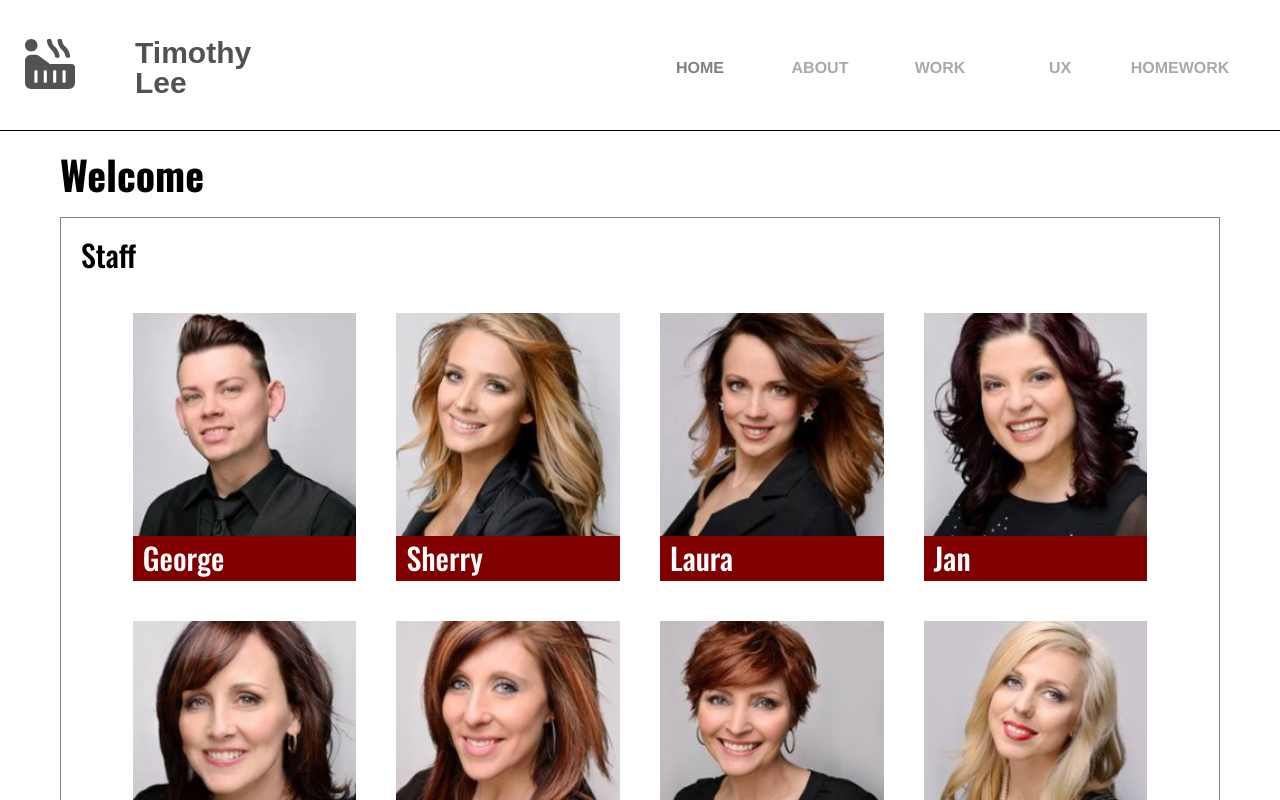
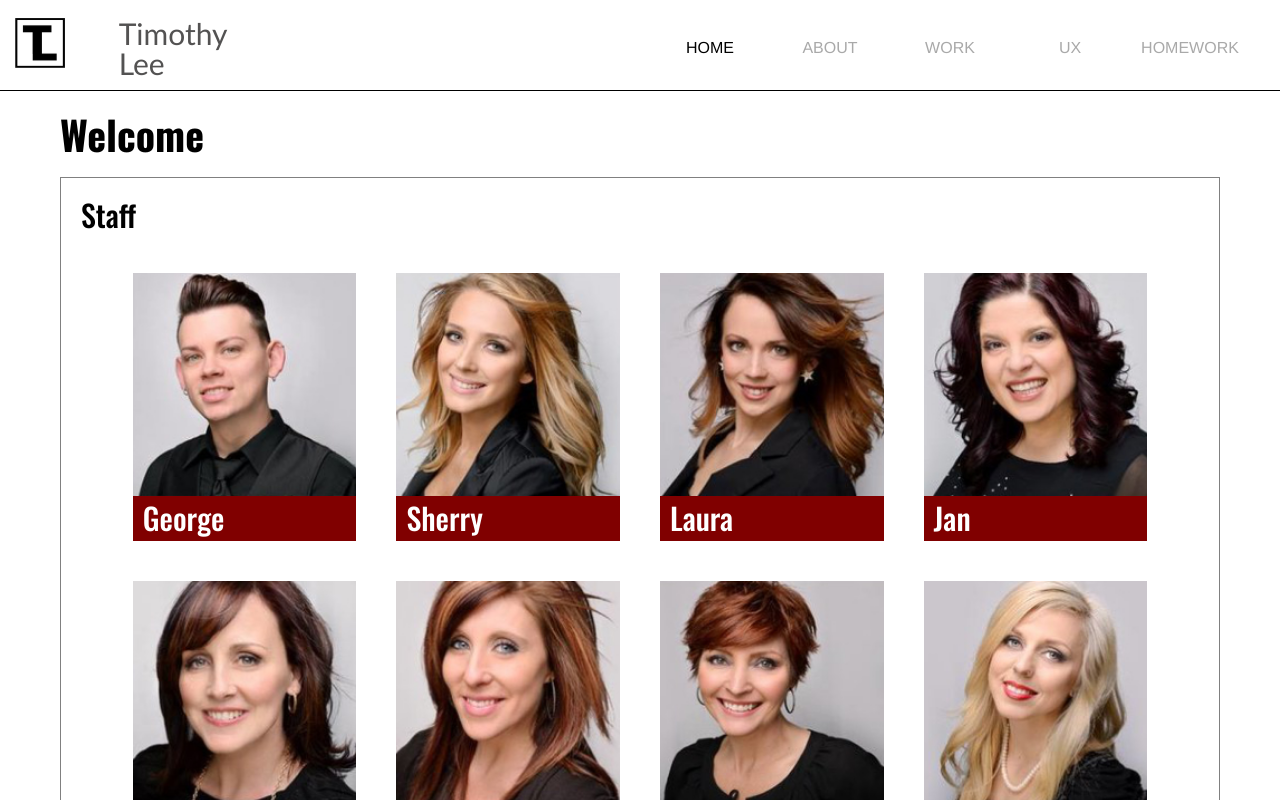
Before and after one commit to mrwasa/Web-1-Lee-Timothy-Final, a React (Create React App) app: page / in a window 1280 px wide. Shown: the top 800 px of the page. Built offline with nearby package versions, Linux system fonts and the light colour scheme.

Commit message:
Change Main Menu Style

```diff
--- a/src/React/Layout/Header/Header.jsx
+++ b/src/React/Layout/Header/Header.jsx
@@ -29,7 +29,7 @@ export default Header;
 
 const HeaderStyled = styled.header`
     background-color: white;
-    padding: 20px 20px;
+    padding: 0px 10px;
     display: flex;
     justify-content: center;
     border-bottom: solid 1px black;
--- a/src/React/Layout/Header/SiteTitle.jsx
+++ b/src/React/Layout/Header/SiteTitle.jsx
@@ -21,6 +21,7 @@ const SiteTitleStyled = styled.div`
     h2 {
         margin: 0px;
         font-size: 30px;
-        font-family: 'Quicksand', sans-serif;
+        font-weight: normal;
+        font-family: 'Calibri', sans-serif;
     }
 `;
--- a/src/React/Layout/Nav/MainMenu.jsx
+++ b/src/React/Layout/Nav/MainMenu.jsx
@@ -36,13 +36,13 @@ const MainMenuStyled = styled.div`
         text-align: center;
 
         text-transform: uppercase;
-        font-weight: bold;
+        font-weight: normal;
 
         &:hover{
             color: gray;
         }
         &.active {
-            color: gray;
+            color: black;
         }
 
     }
--- a/src/React/common/SiteLogo.jsx
+++ b/src/React/common/SiteLogo.jsx
@@ -11,7 +11,7 @@ const SiteLogo = () => {
 
     return (
         <SiteLogoStyled className='SiteLogo'>
-            <FontAwesomeIcon icon={ faHotTub } className='hot-tub-icon' />
+            <img src="/assets/img/tllogo_small.png" width="50" height="50" />
         </SiteLogoStyled>
     );
 }
@@ -23,7 +23,7 @@ const SiteLogoStyled = styled.div`
     width: 100%;
     height: 100%;
 
-    svg.hot-tub-icon {
+    .img {
         width: 50px;
         height: auto;
     }
```
Also changed, not shown: public/assets/img/tllogo_small.png (added).
